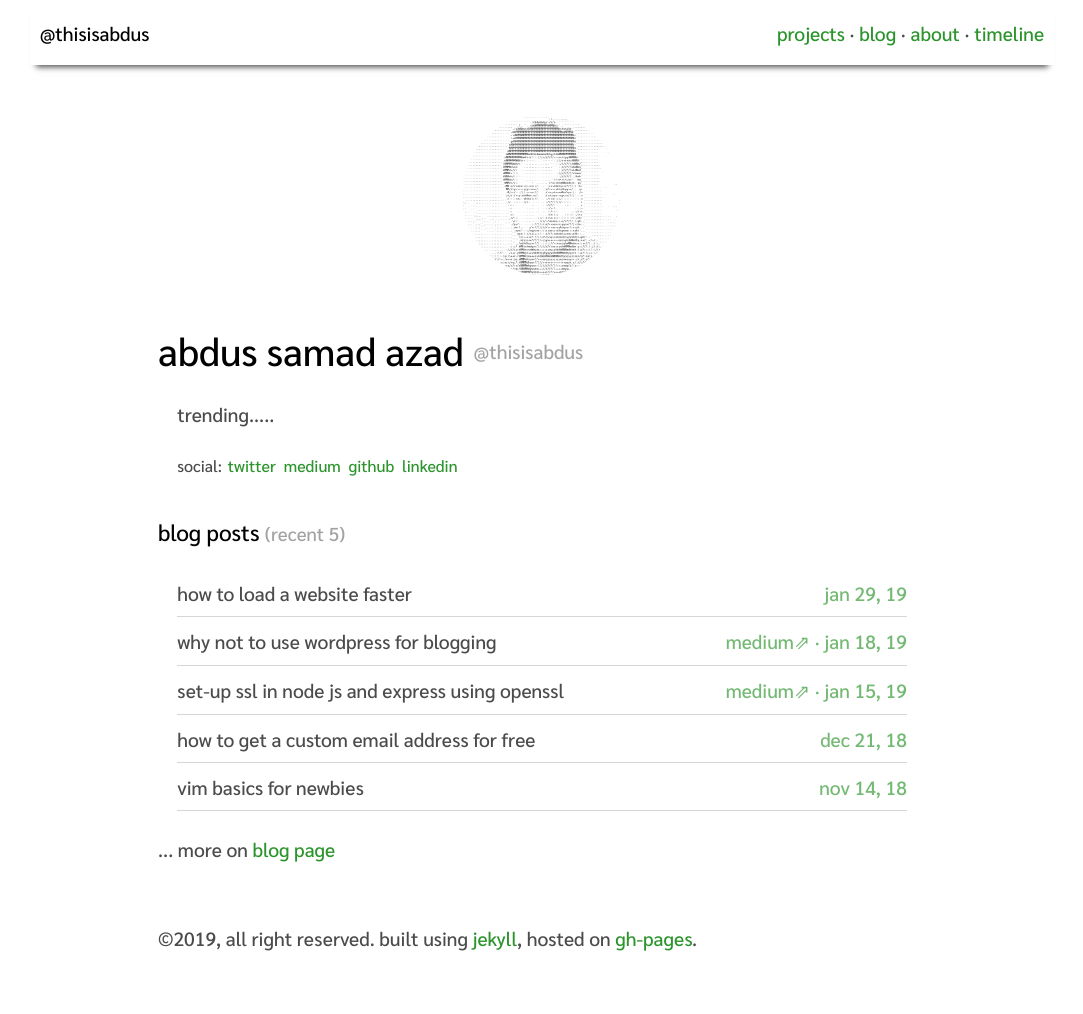
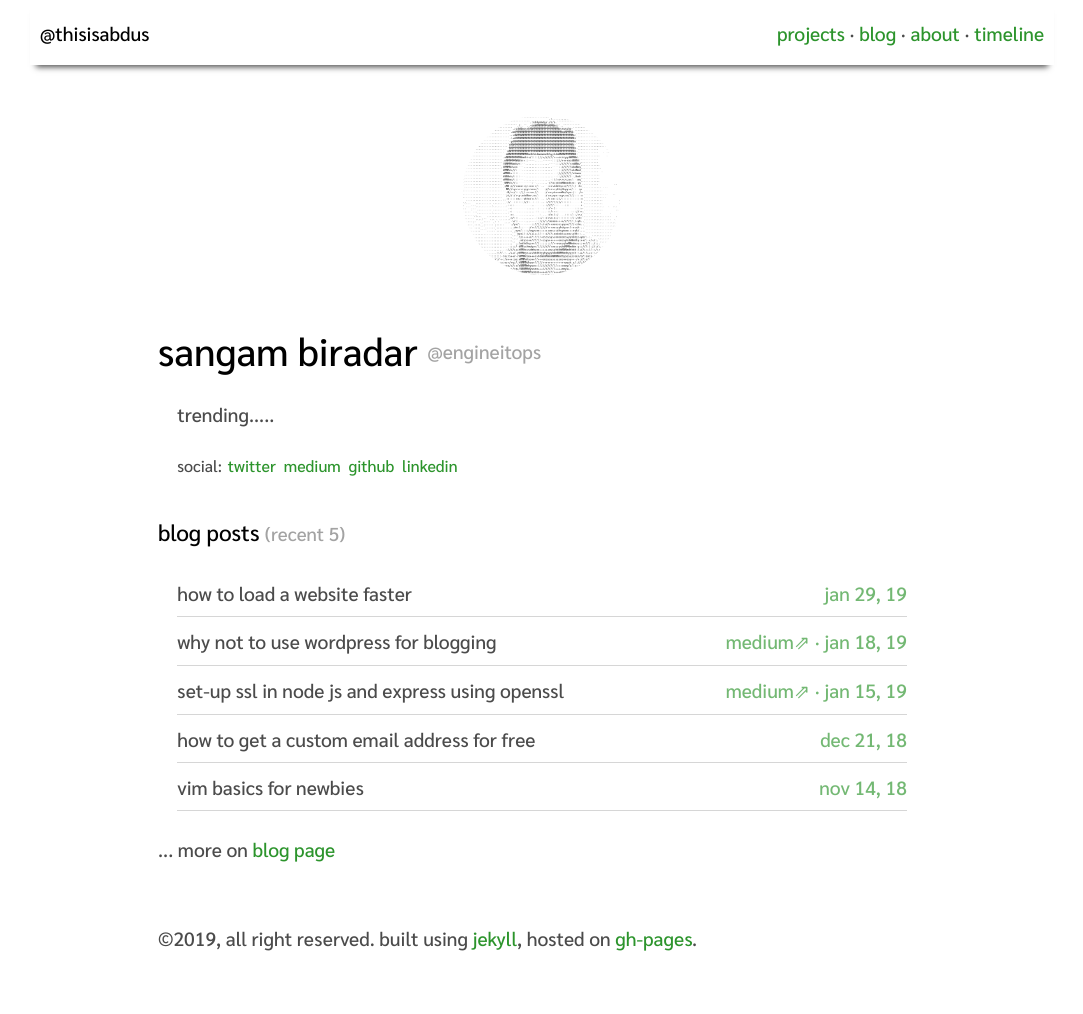
Before and after one commit to EngineITOps/EngineITOps.github.io, a Jekyll site: the page built from index.html, in a window 1280 px wide. Shown: the whole page, without its empty margins (98-1181 px from the left). Built offline with Jekyll 4.4.1, drawn with Linux system fonts in a browser that asks for light colours; the list of posts is cut into pages by our own code.

Commit message:
Update index.html

```diff
--- a/index.html
+++ b/index.html
@@ -1,6 +1,6 @@
 ---
 layout: default
-excerpt: Personal website/blog of Abdus Samad Azad, a web developer based in Assam, India. He codes in JavaScript(React & Node) and loves to explore Linux Systems and open-source.
+excerpt: Personal website/blog of sangam biradar
 ---
 
 
@@ -9,17 +9,17 @@ excerpt: Personal website/blog of Abdus Samad Azad, a web developer based in Ass
     <img src="{{ '/assets/img/me.png' | relative_url }}" alt="">
   </div>
   <header>
-    <h1 class="title">abdus samad azad <small class="gray-text small-text">@thisisAbdus</small></h1>
+    <h1 class="title">SANGAM BIRADAR <small class="gray-text small-text">@ENGINEITOPS</small></h1>
     <section>
       <div class="intro">
         {{ site.description }}
       </div>
       <div class="social">
         Social:
-        <a href="https://twitter.com/thisisabdus">Twitter</a>
-        <a href="https://medium.com/@thisisabdus">Medium</a>
-        <a href="https://github.com/thisisabdus">GitHub</a>
-        <a href="https://linkedin.com/in/thisisabdus">LinkedIn</a>
+        <a href="">Twitter</a>
+        <a href="https://medium.com/engineitops">Medium</a>
+        <a href="https://github.com/sangam14">GitHub</a>
+        <a href="https://www.linkedin.com/in/sangambiradar14/">LinkedIn</a>
       </div>
     </section>
   </header>
```
